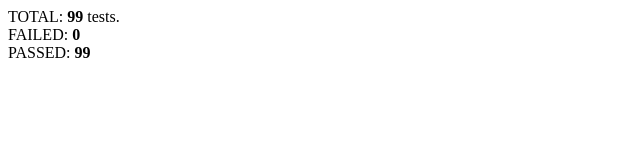
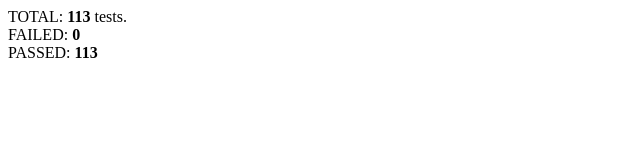
Before and after one commit to dmswart/Personal-Projects, a plain HTML site: page d3_pages/test_point3d.html in a window 1280 px wide. Shown: the full height of the page, 0-640 px from the left. Drawn offline with Linux system fonts and the light colour scheme.

Commit message:
finishing unit tests of point3d

```diff
--- a/d3_pages/dmslib_point3d.js
+++ b/d3_pages/dmslib_point3d.js
@@ -147,7 +147,7 @@
         if ( dot_product >= 1 ) { return 0.0; }
         return Math.acos(dot_product);
     };
-    $.Point3D.dihedralAngle = function(a, b, c) {
+    $.Point3D.sphereAngle = function(a, b, c) {
         // returns the angle between the plane containing points ABO and the plane containing points CBO
         var normal1 = $.Point3D.cross(a.sub(b), b);
         var normal2 = $.Point3D.cross(c.sub(b), b);
--- a/d3_pages/test_point3d.html
+++ b/d3_pages/test_point3d.html
@@ -188,7 +188,24 @@
             test('Point3D_toString', a.toString(), '(3,4,5)');
         }
 
-        // TODO mercator, projected
+        var Point3D_projected = function() {
+            var a = new DMSLib.Point3D(35, 63, 7);
+            var b = a.projected();
+            test_near('Point3D_projected', b.x, 5);
+            test_near('Point3D_projected', b.y, 9);
+        };
+
+        var Point3D_mercator = function() {
+            var on_sphere = DMSLib.Point3D.fromSphericalCoords(2.0, 0.5, 0.8);
+            var on_plane = on_sphere.mercator();
+            test_near('Point3D_mercator', on_plane.x, 0.8);
+            test_near('Point3D_mercator', on_plane.y, 1.3651517645);
+
+            var back_on_sphere = DMSLib.Point3D.fromMercator(on_plane);
+            test_near('Point3D_mercator', back_on_sphere.R(), 1.0);
+            test_near('Point3D_mercator', back_on_sphere.theta(), 0.8);
+            test_near('Point3D_mercator', back_on_sphere.phi(), 0.5);
+        };
 
 
         var Point3D_staticValues = function() {
@@ -229,7 +246,12 @@
             test_near('Point3D_fromSphericalCoords', a.z, 5);
         };
 
-        // TODO fromCylindrical fromMercator
+        var Point3D_fromCylindricalCoords = function() {
+            var a = DMSLib.Point3D.fromCylindricalCoords(5, 5, 0.927295218);
+            test_near('Point3D_fromCylindricalCoords', a.x, 3);
+            test_near('Point3D_fromCylindricalCoords', a.y, 4);
+            test_near('Point3D_fromCylindricalCoords', a.z, 5);
+        };
 
         var Point3D_dot = function () {
             var a = new DMSLib.Point3D(1, 2, 3);
@@ -238,18 +260,27 @@
             test('Point3D_dot', val, 26);
         };
 
-        // TODO cross
-
-        var Point3D_angle = function () {
-            var a = new DMSLib.Point3D(0, 0, 0);
-            var b = new DMSLib.Point3D(3, 3, 3);
-            var c = new DMSLib.Point3D(6, 6, 0);
-            var val = DMSLib.Point2D.angle(a, b, c);
-            test_near('Point3D_angle', val, Math.acos(-13)); // from dihedral angle of octahedron
+        var Point3D_cross = function () {
+            var a = new DMSLib.Point3D(1, 2, 3);
+            var b = new DMSLib.Point3D(3, 4, 5);
+            var val = DMSLib.Point3D.cross(a, b);
+            test('Point3D_cross', val.x, -2);
+            test('Point3D_cross', val.y, 4);
+            test('Point3D_cross', val.z, -2);
         };
 
-        // TODO dihedral angle
-        // ..
+        var Point3D_angles = function () {
+            var a = new DMSLib.Point3D(1, 1, -1);
+            var b = new DMSLib.Point3D(1, 1, 1);
+            var c = new DMSLib.Point3D(1, -1, 1);
+
+            var val = DMSLib.Point3D.angle(a, b, c);
+            test_near('Point3D_angles', val, DMSLib.QUARTERTAU);
+
+            val = DMSLib.Point3D.sphereAngle(a, b, c);
+            test_near('Point3D_angles', val, DMSLib.TAU / 3.0);
+        };
+
 
     </script>
 </head>
@@ -265,10 +296,14 @@
     Point3D_arithmetic();
     Point3D_scaling();
     Point3D_stereographicToPlane();
+    Point3D_mercator();
+    Point3D_projected();
     Point3D_toString();
     Point3D_staticValues();
     Point3D_fromSphericalCoords();
+    Point3D_fromCylindricalCoords();
     Point3D_dot();
-    Point3D_angle();
+    Point3D_cross();
+    Point3D_angles();
     document.getElementById('results').innerHTML = 'TOTAL: <b>' + results.total + '</b> tests.<br>FAILED: <b>' + results.bad + '</b><br>PASSED: <b>' + (results.total - results.bad) + '</b>';
 </script>
```
